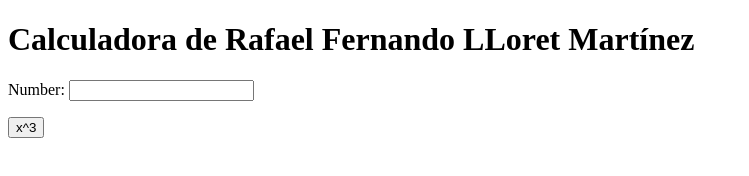
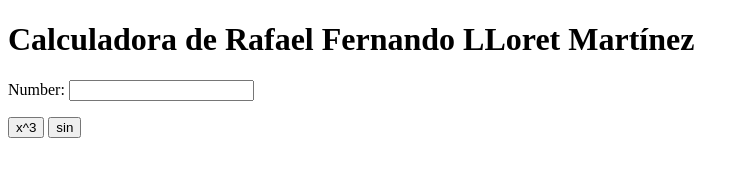
Before and after one commit to terolle/my-calculator, a plain HTML site: page index.html in a window 1280 px wide. Shown: the whole page, without its empty margins (0-749 px from the left). Drawn offline with Linux system fonts and the light colour scheme.

Commit message:
sine(x) button

```diff
--- a/index.html
+++ b/index.html
@@ -13,12 +13,17 @@
   <input type="text" id="n1">
   <p>
     <button onclick="cube()"> x^3</button>
+    <button onclick="sine()"> sin </button>
   </p>
   <script>
     function cube() {
       let num = document.getElementById("n1");
       num.value = Math.pow(num.value, 3);
     }
+    function sine() {
+      let num = document.getElementById("n1");
+      num.value = Math.sin(num.value);
+    }
   </script>
 </body>
 
```
